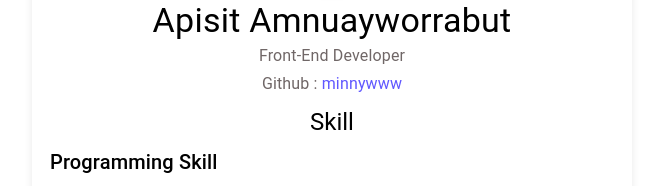
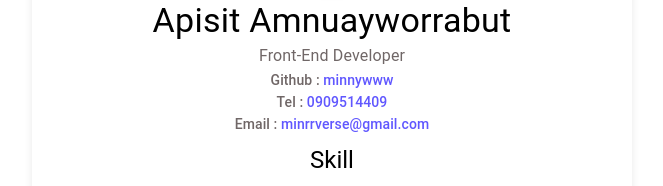
Before and after one commit to minnyww/my-portfolio, a Next.js app: page /me in a window 1280 px wide. Shown: the part 204-390 px from the top of the page, without its empty margins (308-971 px from the left). Built offline with nearby package versions, Linux system fonts and the light colour scheme.

Commit message:
[add] update my info

```diff
--- a/pages/me/index.js
+++ b/pages/me/index.js
@@ -44,10 +44,23 @@ function Me() {
             Front-End Developer
          </Typography>
          <Typography
-            variant='subtitle1'
+            variant='subtitle2'
             style={{ textAlign: 'center', color: '#706767' }}
          >
             Github : <a href='https://github.com/minnyww'>minnywww</a>
+         </Typography>
+         <Typography
+            variant='subtitle2'
+            style={{ textAlign: 'center', color: '#706767' }}
+         >
+            Tel : <a href='tel:0909514409'>0909514409</a>
+         </Typography>
+         <Typography
+            variant='subtitle2'
+            style={{ textAlign: 'center', color: '#706767' }}
+         >
+            Email :{' '}
+            <a href='mailto:minrrverse@gmail.com'>minrrverse@gmail.com</a>
          </Typography>
          <Typography
             variant='h5'
```
